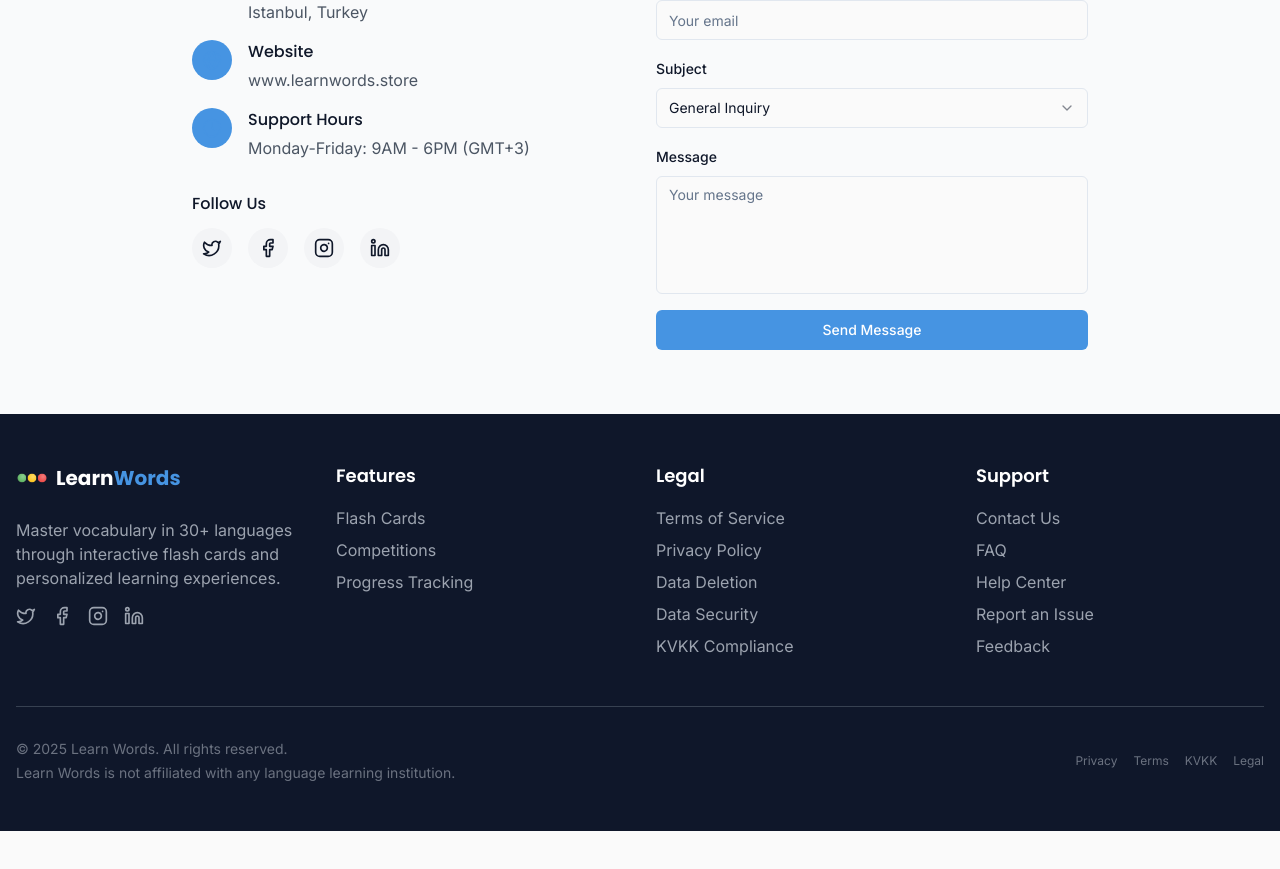
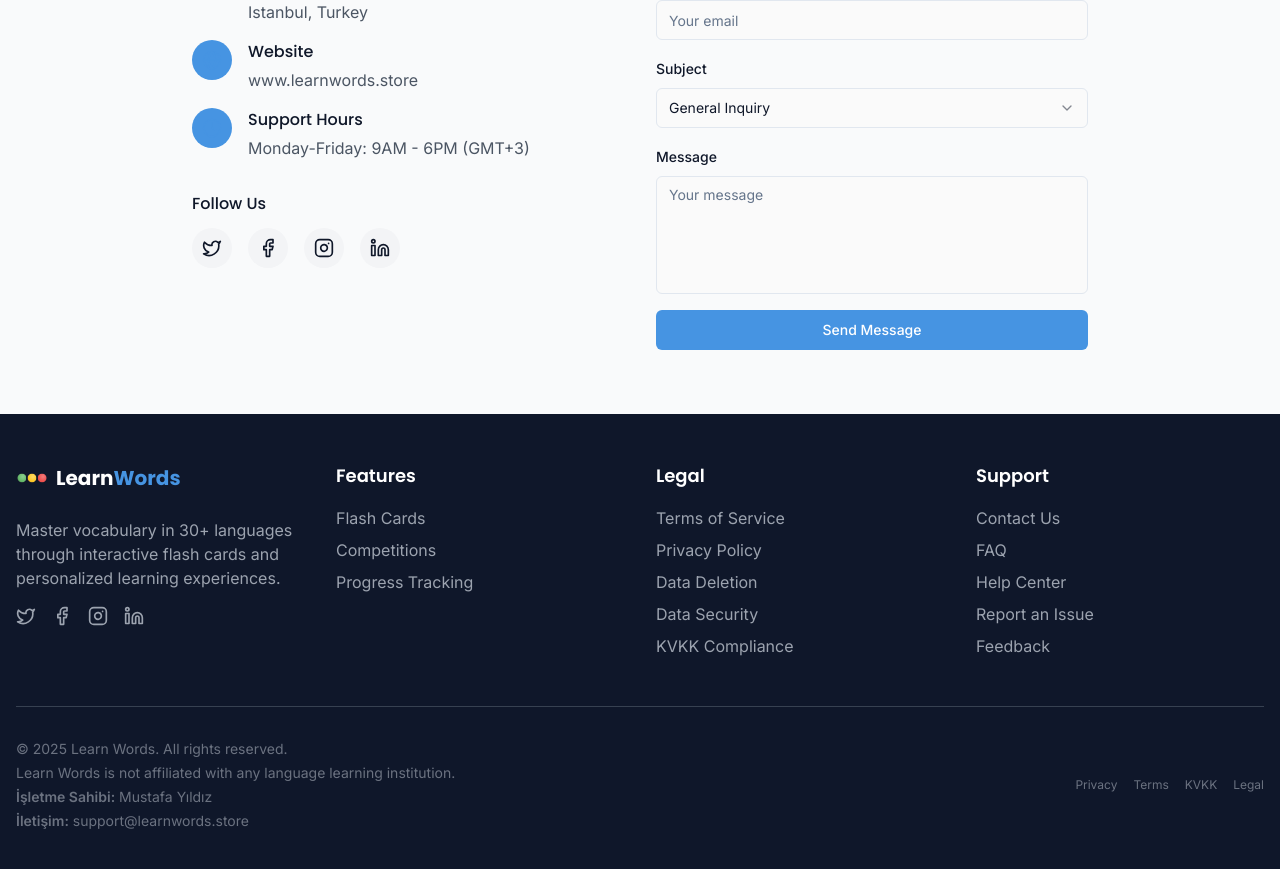
Before and after one commit to xxxmyxxx/LearnWords, a React (Vite) app: page / in a window 1280 px wide. Shown: the part 4019-4888 px from the top of the page. Before the commit the page ends 4850 px from the top, so only its background shows below. Built offline with nearby package versions, Linux system fonts and the light colour scheme.

Commit message:
Footer bileşenine işletme sahibi ve iletişim bilgileri eklendi.

```diff
--- a/src/components/Footer.tsx
+++ b/src/components/Footer.tsx
@@ -160,6 +160,12 @@ const Footer: React.FC = () => {
               <p className="mt-1">
                 Learn Words is not affiliated with any language learning institution.
               </p>
+              <p className="mt-1">
+                <strong>İşletme Sahibi:</strong> Mustafa Yıldız
+              </p>
+              <p className="mt-1">
+                <strong>İletişim:</strong> support@learnwords.store
+              </p>
             </div>
             <div className="flex flex-wrap gap-4 text-xs">
               <a href="https://www.learnwords.store/privacy" className="hover:text-white transition">Privacy</a>
```
